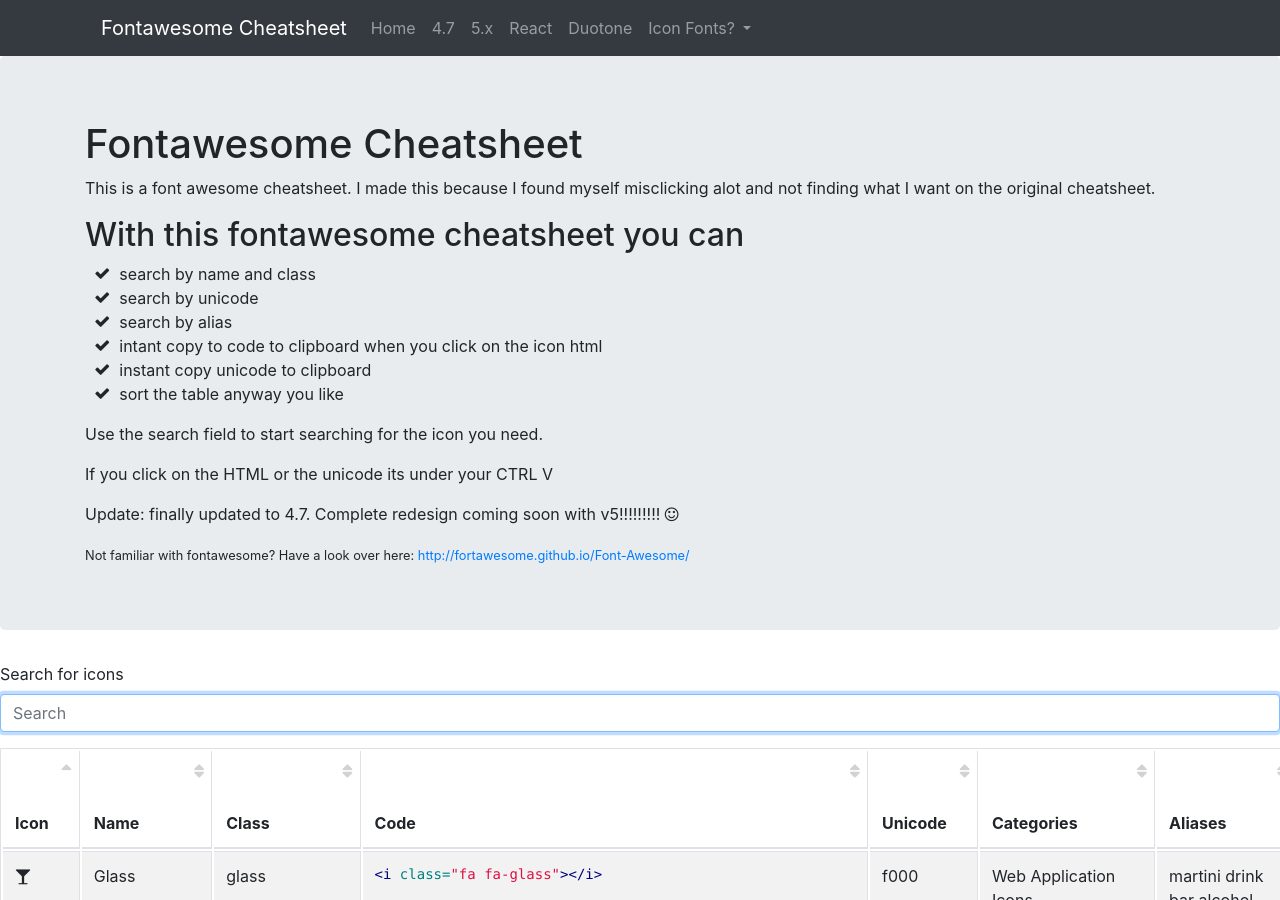
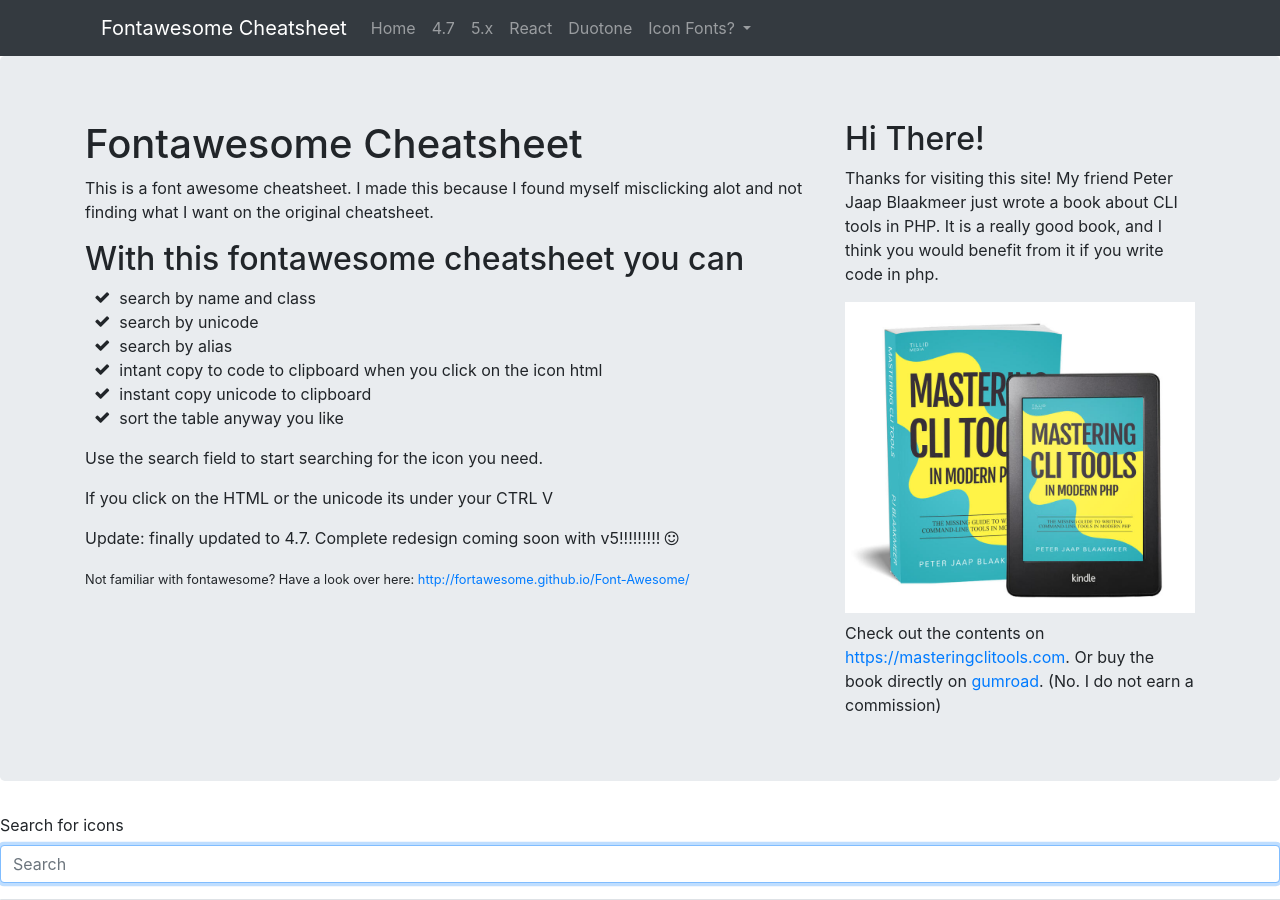
Before and after one commit to WouterSteen/fontawesome-cheatsheet, a Jekyll site: the page built from index.html, in a window 1280 px wide and 900 px high. Built offline with Jekyll 4.4.1, drawn with Linux system fonts in a browser that asks for light colours; nearby versions of some CDN libraries.

Commit message:
Added Links to CLI tools

```diff
--- a/_layouts/base.html
+++ b/_layouts/base.html
@@ -5,6 +5,8 @@
 
     <div class="jumbotron">
         <div class="container">
+            <div class="row">
+                <div class="col-sm-8">
                     <h1>{{ site.title }}</h1>
                     <p>This is a font awesome cheatsheet. I made this because I found myself misclicking alot and not finding what I want on the original cheatsheet. </p>
 
@@ -23,6 +25,17 @@
                     <p>Update: finally updated to 4.7. Complete redesign coming soon with v5!!!!!!!!! <i class="fa fa-smile-o"></i></p>
 
                     <small>Not familiar with fontawesome? Have a look over here: <a href="https://fortawesome.github.io/Font-Awesome/" title="Font awsome website" target="_blank">http://fortawesome.github.io/Font-Awesome/</a></small>
+                </div>
+                <div class="col-sm-4">
+                    <h2>Hi There!</h2>
+                    <p>
+                        Thanks for visiting this site! My friend Peter Jaap Blaakmeer just wrote a book about CLI tools in PHP. It is a really good book, and I think you would benefit from it if you write code in php.
+                    </p>
+                    <img class="img-fluid mb-2" src="{{ page.relative_path }}/assets/images/cli-tools.jpg" alt="Mastering CLI tools in modern PHP" title="Mastering CLI tools in modern PHP" />
+                    Check out the contents on <a href="https://masteringclitools.com/" target="_blank">https://masteringclitools.com</a>.
+                    Or buy the book directly on <a href="https://gumroad.com/l/mastering-cli-tools-in-modern-php">gumroad</a>. (No. I do not earn a commission)
+                </div>
+            </div>
         </div>
     </div>
 
```
Also changed, not shown: assets/images/cli-tools.jpg (added). Lines whose indentation alone changed are shown as unchanged.
